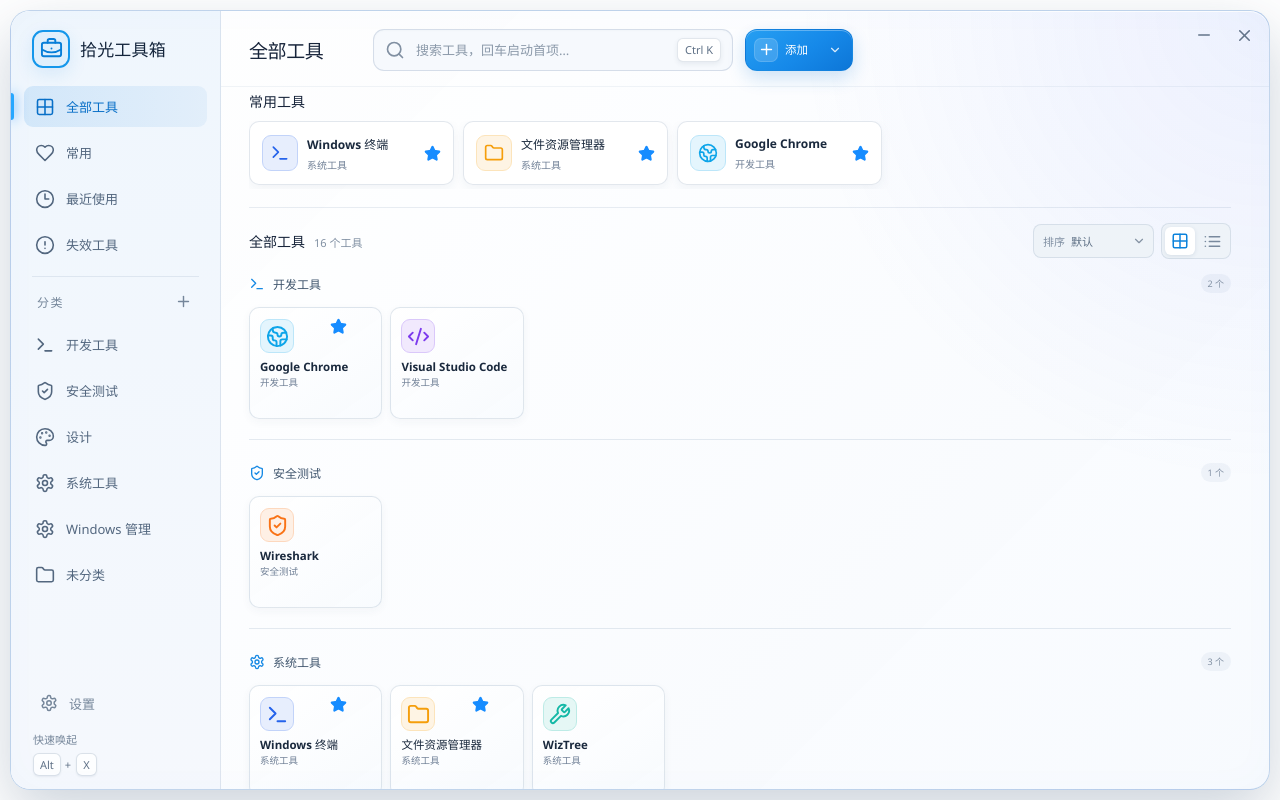
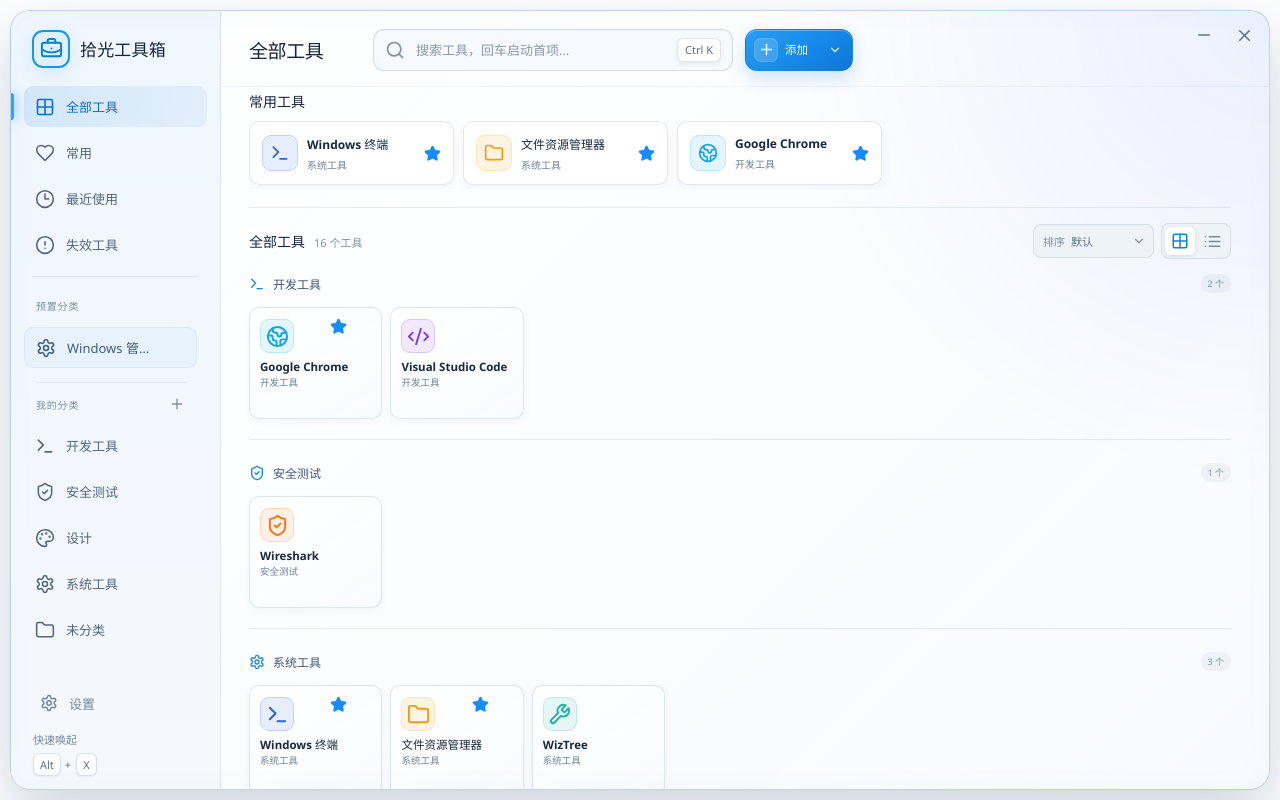
Before and after one commit to zhangnanydl/ShiguangToolbox, a React (Vite) app: page / in a window 1280 px wide. Built offline with nearby package versions, Linux system fonts and the light colour scheme.

Commit message:
feat: separate Windows presets into a protected category

```diff
--- a/src/App.jsx
+++ b/src/App.jsx
@@ -71,6 +71,8 @@
 }
 
 function Sidebar({ categories, invalidCount, launcherShortcut, selection, setSelection, onAddCategory, onEditCategory, onReorderCategory, onSettings }) {
+  const presetCategories = categories.filter((category) => category.preset || category.id === 'windows-admin')
+  const customCategories = categories.filter((category) => !category.preset && category.id !== 'windows-admin')
   return (
     <aside className="sidebar">
       <Logo />
@@ -81,9 +83,14 @@
         <NavItem active={selection === 'invalid'} icon={CircleAlert} label="失效工具" count={invalidCount} onClick={() => setSelection('invalid')} />
       </nav>
       <div className="sidebar-divider" />
-      <div className="category-head"><span>分类</span><button title="新建分类" onClick={onAddCategory}><Plus size={17} /></button></div>
       <nav className="category-list" aria-label="工具分类">
-        {categories.map((category) => {
+        {presetCategories.length ? <div className="category-section-label">预置分类</div> : null}
+        {presetCategories.map((category) => {
+          const Icon = iconMap[category.icon] || Box
+          return <div className="category-item preset-category" key={category.id}><NavItem active={selection === category.id} icon={Icon} label={category.name} onClick={() => setSelection(category.id)} /></div>
+        })}
+        <div className="category-section-label custom-category-label"><span>我的分类</span><button title="新建分类" aria-label="新建分类" onClick={onAddCategory}><Plus size={16} /></button></div>
+        {customCategories.map((category) => {
           const Icon = iconMap[category.icon] || Box
           return <div className="category-item" key={category.id} draggable onDragStart={(event) => { event.dataTransfer.effectAllowed = 'move'; event.dataTransfer.setData('application/x-toolbox-category', category.id) }} onDragOver={(event) => { if (event.dataTransfer.types.includes('application/x-toolbox-category')) event.preventDefault() }} onDrop={(event) => { const sourceId = event.dataTransfer.getData('application/x-toolbox-category'); if (sourceId) { event.preventDefault(); onReorderCategory(sourceId, category.id) } }}><NavItem active={selection === category.id} icon={Icon} label={category.name} onClick={() => setSelection(category.id)} /><button className="category-config" draggable="false" title={`管理分类「${category.name}」`} aria-label={`管理分类「${category.name}」`} onClick={() => onEditCategory(category)}><MoreHorizontal size={16} /></button></div>
         })}
@@ -533,11 +540,13 @@
     return invalid
   }, [])
   const saveCategory = useCallback((updated) => {
+    if (updated.preset || updated.id === 'windows-admin') return
     setState((current) => ({ ...current, categories: current.categories.map((category) => category.id === updated.id ? updated : category) }))
     setModal(null)
     setToast('分类已更新')
   }, [])
   const deleteCategory = useCallback((category) => {
+    if (category.preset || category.id === 'windows-admin') { setToast('预置分类不能删除'); return }
     setState((current) => ({
       ...current,
       categories: current.categories.filter((item) => item.id !== category.id),
@@ -582,7 +591,7 @@
         </div>
       </section>
       {dragging ? <div className="drop-overlay"><div><UploadCloud size={44} /><h2>松开即可添加</h2><p>工具将保存到「{selection !== 'all' && !['favorites', 'recent', 'invalid'].includes(selection) ? categoryMap.get(selection) : '未分类'}」</p></div></div> : null}
-      {modal?.type === 'category' ? <AddCategoryModal onClose={() => setModal(null)} onSave={(name) => { const id = `category-${Date.now()}`; setState((current) => ({ ...current, categories: [...current.categories, { id, name, icon: 'box' }] })); setSelection(id); setModal(null); setToast(`已创建分类「${name}」`) }} /> : null}
+      {modal?.type === 'category' ? <AddCategoryModal onClose={() => setModal(null)} onSave={(name) => { const id = `category-${Date.now()}`; setState((current) => ({ ...current, categories: [...current.categories, { id, name, icon: 'box', preset: false }] })); setSelection(id); setModal(null); setToast(`已创建分类「${name}」`) }} /> : null}
       {modal?.type === 'edit-category' ? <EditCategoryModal category={modal.category} onClose={() => setModal(null)} onSave={saveCategory} onDelete={deleteCategory} /> : null}
       {modal?.type === 'edit' ? <EditToolModal tool={modal.tool} tools={state.tools} categories={state.categories} launcherShortcut={state.settings?.launcherShortcut || 'Alt+X'} onRefreshIcon={refreshToolIcon} onClose={() => setModal(null)} onSave={(updated) => { setState((current) => ({ ...current, tools: current.tools.map((tool) => tool.id === updated.id ? updated : tool) })); if (updated.path !== modal.tool.path) setInvalidIds((current) => { const next = new Set(current); next.delete(updated.id); return next }); setModal(null); setToast('工具信息已更新') }} /> : null}
       {modal?.type === 'settings' ? <SettingsModal autoLaunch={autoLaunch} hideAfterLaunch={Boolean(state.settings?.hideAfterLaunch)} launcherShortcut={state.settings?.launcherShortcut || 'Alt+X'} tools={state.tools} invalidCount={invalidIds.size} onClose={() => setModal(null)} onAutoLaunch={async (enabled) => { const actual = await api.setAutoLaunch(enabled); setAutoLaunch(actual); setState((current) => ({ ...current, settings: { ...current.settings, autoLaunch: actual } })); setToast(actual ? '已开启开机自动启动' : '已关闭开机自动启动') }} onHideAfterLaunch={(enabled) => { setState((current) => ({ ...current, settings: { ...current.settings, hideAfterLaunch: enabled } })); setToast(enabled ? '启动工具后将自动隐藏' : '已关闭启动后自动隐藏') }} onLauncherShortcut={(shortcut) => { setState((current) => ({ ...current, settings: { ...current.settings, launcherShortcut: shortcut } })); setToast(`正在应用全局快捷键 ${shortcut}`) }} onCheckPaths={() => refreshInvalidPaths(true)} onRefreshIcons={refreshAllIcons} onExport={async () => { const result = await api.exportBackup(); if (result.ok) setToast('备份已导出') }} onImport={async () => { const result = await api.importBackup(); if (result.ok) { setState(result.state); setModal(null); await refreshInvalidPaths(false); setToast('备份恢复成功') } else if (!result.canceled) setToast(result.error || '备份恢复失败') }} /> : null}
--- a/src/bridge.js
+++ b/src/bridge.js
@@ -1,12 +1,12 @@
 const browserDefaults = {
-  version: 4,
+  version: 5,
   settings: { autoLaunch: true, hideAfterLaunch: false, launcherShortcut: 'Alt+X', systemPresetsSeeded: true },
   categories: [
     { id: 'development', name: '开发工具', icon: 'terminal' },
     { id: 'security', name: '安全测试', icon: 'shield' },
     { id: 'design', name: '设计', icon: 'palette' },
     { id: 'system', name: '系统工具', icon: 'settings' },
-    { id: 'windows-admin', name: 'Windows 管理', icon: 'settings' },
+    { id: 'windows-admin', name: 'Windows 管理', icon: 'settings', preset: true },
   ],
   tools: [
     { id: 'demo-1', name: 'Windows 终端', path: 'C:\\Windows\\System32\\cmd.exe', type: 'exe', icon: null, iconPreset: 'terminal', categoryId: 'system', favorite: true, shortcut: 'Ctrl+Alt+T', addedAt: 1, lastOpenedAt: 0, openCount: 0 },
--- a/src/styles.css
+++ b/src/styles.css
@@ -61,6 +61,13 @@
   scrollbar-gutter: stable;
   scrollbar-width: thin;
 }
+.category-section-label { display: flex; align-items: center; min-height: 26px; margin: 2px 10px 4px 12px; color: #7d8da0; font-size: 10px; font-weight: 650; letter-spacing: .08em; }
+.custom-category-label { justify-content: space-between; margin-top: 9px; padding-top: 9px; border-top: 1px solid rgba(83, 116, 151, .12); }
+.custom-category-label button { display: grid; place-items: center; width: 24px; height: 24px; color: #8191a4; background: transparent; border-radius: 7px; }
+.custom-category-label button:hover { color: #147fd4; background: rgba(31, 112, 193, .09); }
+.preset-category .nav-item { padding-right: 11px; color: #405d7b; background: rgba(22, 140, 255, .045); border: 1px solid rgba(22, 140, 255, .08); }
+.preset-category .nav-item:hover { background: rgba(22, 140, 255, .085); border-color: rgba(22, 140, 255, .16); }
+.preset-category .nav-item.active { background: rgba(22, 140, 255, .12); border-color: rgba(22, 140, 255, .2); }
 .category-list::-webkit-scrollbar { width: 6px; }
 .category-list::-webkit-scrollbar-thumb { background: #b5c5d6; border-radius: 8px; }
 .category-list::-webkit-scrollbar-thumb:hover { background: #91a8bf; }
```
Also changed, not shown: electron/main.cjs (+11 -6 lines), 1 other file (tests, documents, lock files or other folders).
